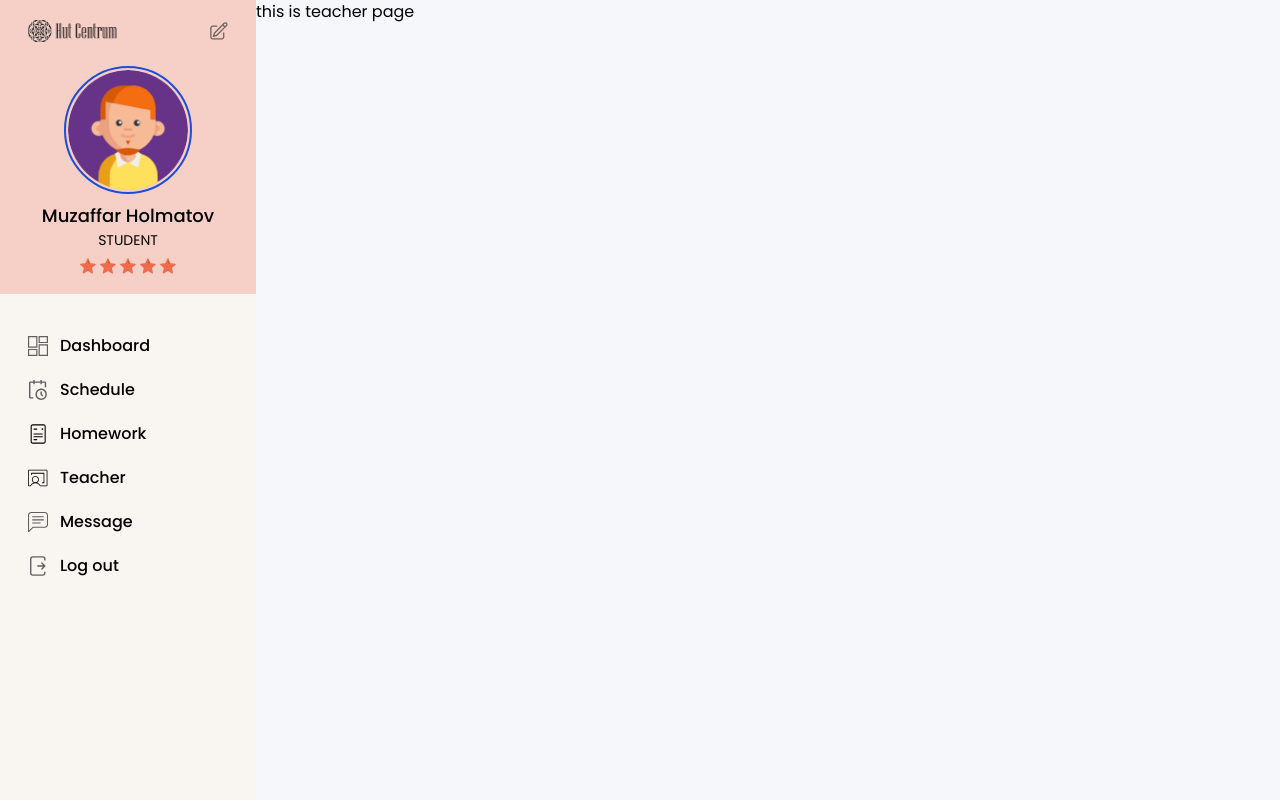
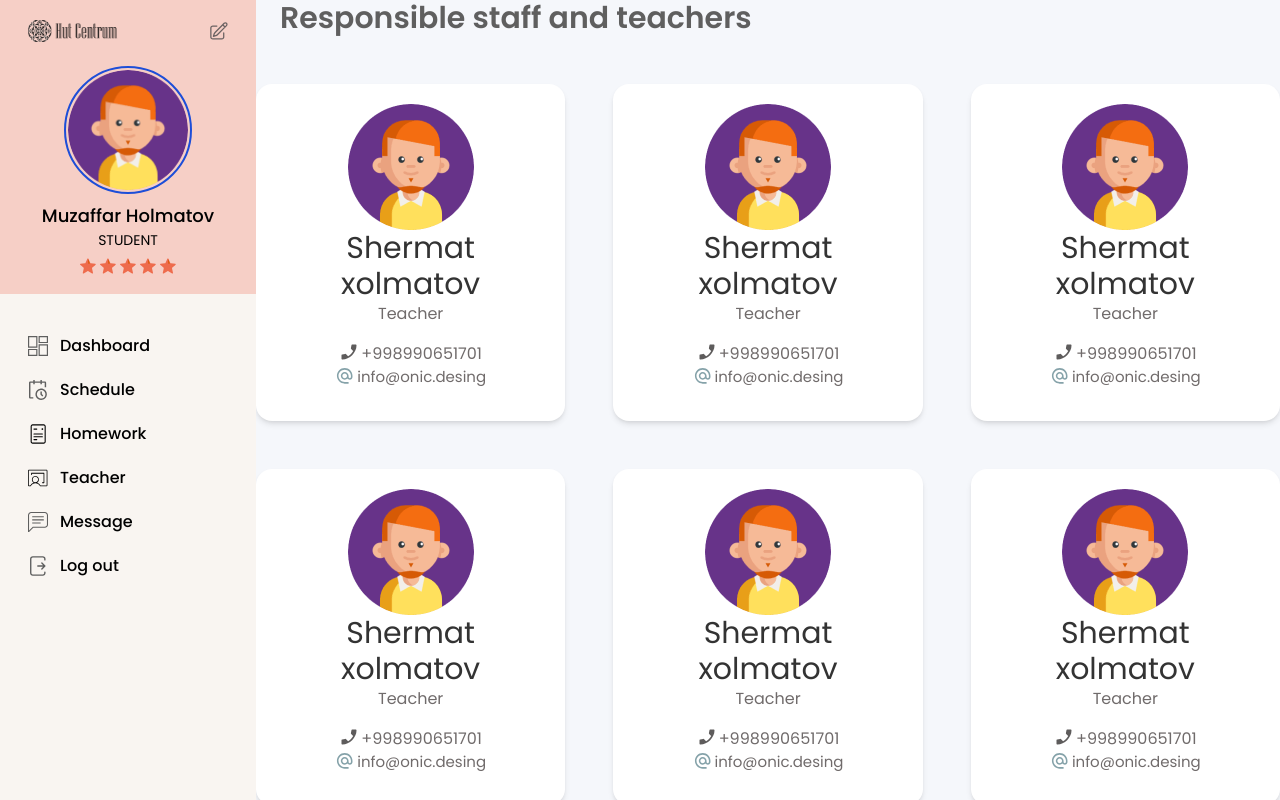
Before and after one commit to s1rojoff/hut-center, a Vue app: page /teacher in a window 1280 px wide. Built offline with nearby package versions, Linux system fonts and the light colour scheme.

Commit message:
chore: teacher page created

```diff
--- /dev/null
+++ b/src/components/BaseCard/index.vue
@@ -0,0 +1,44 @@
+<script setup lang="ts">
+import BaseIcon from "@/components/BaseIcon/index.vue";
+const props = defineProps({
+  cardData: {
+    type: Object,
+    default: {},
+    required: true,
+  },
+});
+</script>
+
+
+<template >
+  <div>
+    <div
+      class="
+
+        wrapper
+        px-14
+        bg-white
+        rounded-2xl
+        gap-1
+        text-black
+        pt-5
+        pb-8
+        shadow-md
+      "
+    >
+      <img src="/images/user.png" alt="" class="mx-auto" />
+      <h1 class="text-center text-3xl text-[#333333]">Shermat xolmatov</h1>
+      <p class="text-center text-base text-[#706B6B]">Teacher</p>
+      <p
+        class="number text-center text-base text-[#706B6B] mt-4 cursor-pointer flex justify-center gap-0.5"
+      >
+      <BaseIcon class="w-5 h-5 text-prmary-900" name="Telephone"/>
+        +998990651701
+      </p>
+      <p class="text-center text-[15px] text-[#706B6B] cursor-pointer flex justify-center gap-0.5 ">
+        <BaseIcon class="w-5 h-5 text-prmary-900" name="Email"/>
+         info@onic.desing
+      </p>
+    </div>
+  </div>
+</template>
--- a/src/views/Teacher/index.vue
+++ b/src/views/Teacher/index.vue
@@ -1,3 +1,24 @@
-<template>
-    this is teacher page
+<script setup lang="ts">
+import BaseCard from "@/components/BaseCard/index.vue";
+
+</script>
+
+
+<template >
+  <div class="">
+    <h1
+      class="
+        text-3xl text-[#5F5F5F]
+        font-semibold
+        mt-18
+        ml-6
+        mb-12
+      "
+    >
+      Responsible staff and teachers
+    </h1>
+    <div class="grid grid-cols-3 gap-12">
+        <BaseCard v-for="i in 18" :key="i" class="" />
+    </div>
+  </div>
 </template>
```
